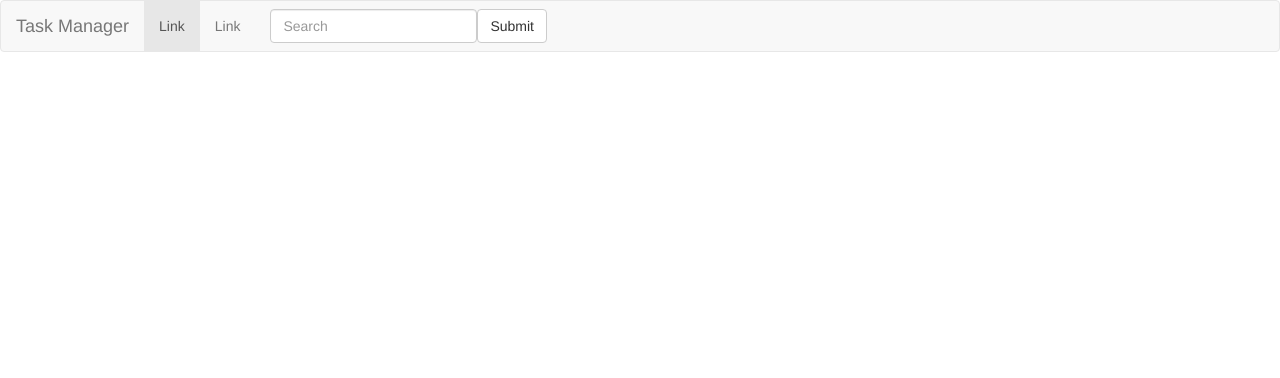
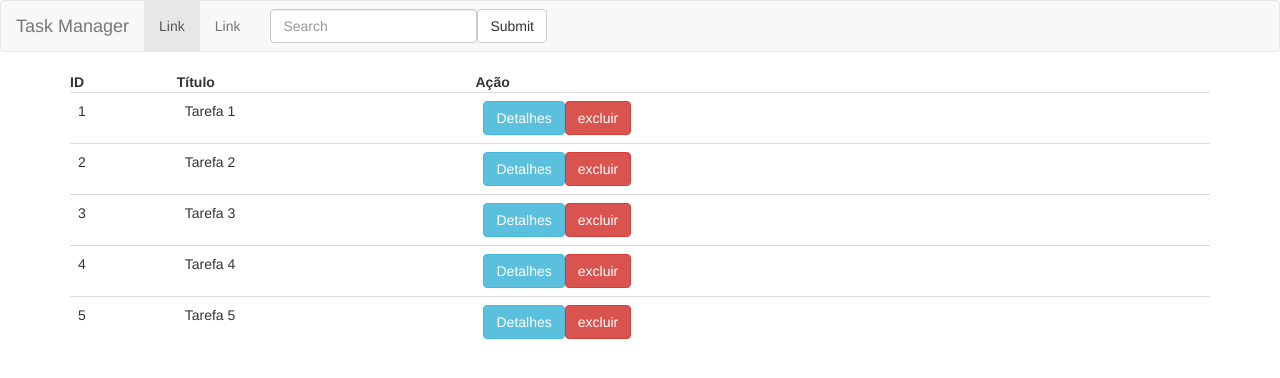
Before and after one commit to Lyoh/taskmanager-frontend, an Angular app: page / in a window 1280 px wide. Shown: the top 378 px of the page. Built offline with nearby package versions, Linux system fonts and the light colour scheme.

Commit message:
Adding Tasks Component

```diff
--- a/src/app/app.component.html
+++ b/src/app/app.component.html
@@ -1 +1,5 @@
 <navbar></navbar>
+
+<div class="container">
+  <tasks></tasks>
+</div>
--- a/src/app/app.module.ts
+++ b/src/app/app.module.ts
@@ -4,12 +4,14 @@
 import { HttpModule } from '@angular/http';
 
 import { AppComponent } from './app.component';
-import { NavbarComponent  } from "./navbar/navbar.component";
+import { NavbarComponent  } from './navbar/navbar.component';
+import { TasksComponent } from './tasks/tasks.component';
 
 @NgModule({
   declarations: [
     AppComponent,
-    NavbarComponent
+    NavbarComponent,
+    TasksComponent
   ],
   imports: [
     BrowserModule,
--- /dev/null
+++ b/src/app/tasks/tasks.component.html
@@ -0,0 +1,17 @@
+<table class="table table-hover">
+  <thead>
+    <th>ID</th>
+    <th>Título</th>
+    <th>Ação</th>
+  </thead>
+  <tbody>
+    <tr *ngFor="let task of tasks" >
+      <td>{{ task.id }}</td>
+      <td>{{ task.title }}</td>
+      <td>
+        <button class="btn btn-info">Detalhes</button>
+        <button class="btn btn-danger">excluir</button>
+      </td>
+    </tr>
+  </tbody>
+</table>
--- /dev/null
+++ b/src/app/tasks/tasks.component.ts
@@ -0,0 +1,26 @@
+import { Component, OnInit } from '@angular/core';
+
+
+const TASKS: Array<any> = [
+  { id: 1, title: 'Tarefa 1' },
+  { id: 2, title: 'Tarefa 2' },
+  { id: 3, title: 'Tarefa 3' },
+  { id: 4, title: 'Tarefa 4' },
+  { id: 5, title: 'Tarefa 5' }
+];
+
+@Component({
+  selector: 'tasks',
+  templateUrl: './tasks.component.html'
+})
+export class TasksComponent implements OnInit {
+
+  tasks: any;
+
+  constructor() {
+    this.tasks = TASKS;
+   }
+
+  ngOnInit() { }
+
+}
```
